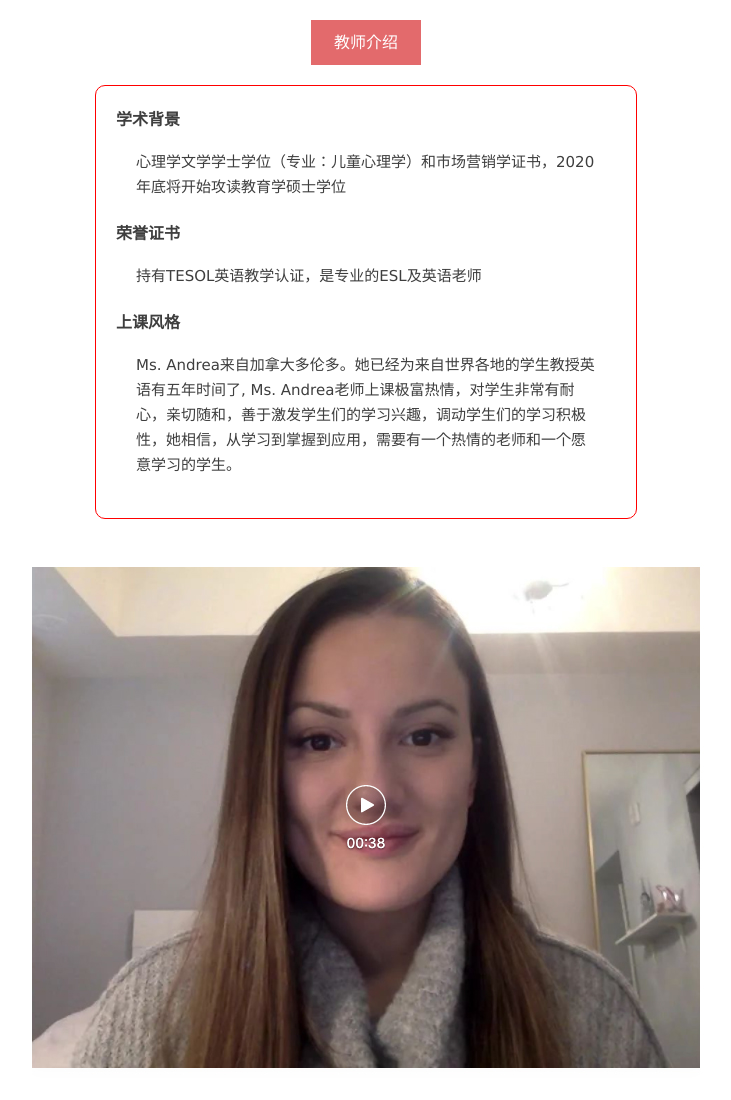
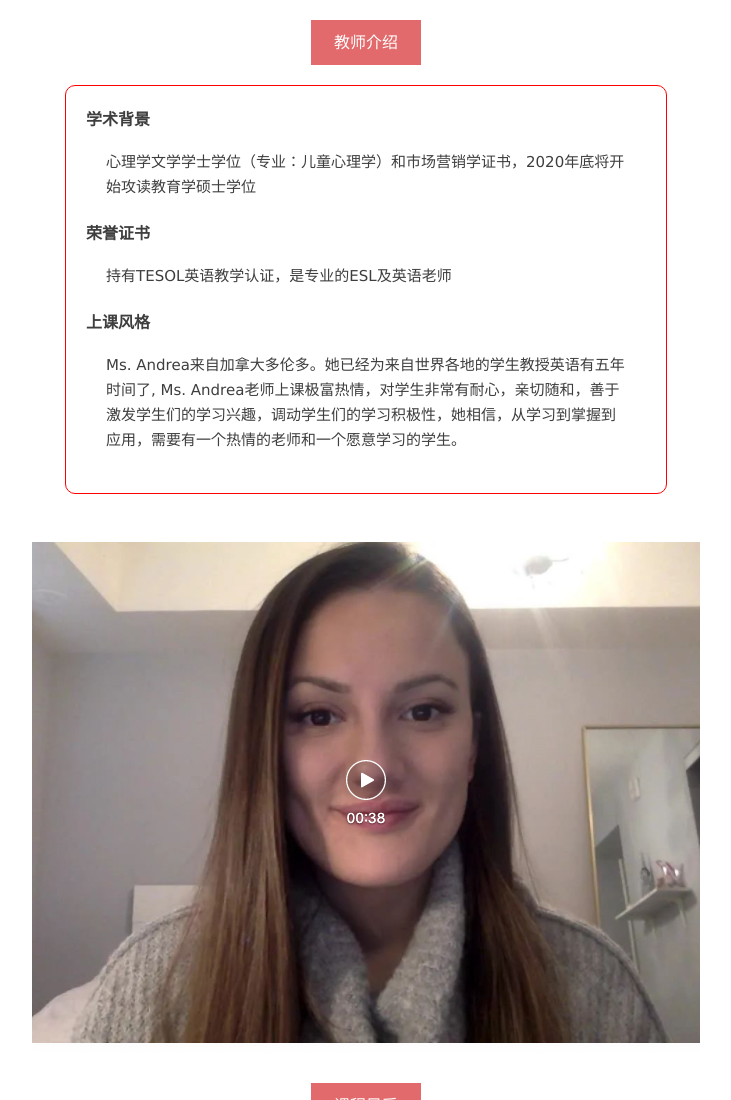
Before and after one commit to activityPage/activity1, a plain HTML site: page index.html in a window 1280 px wide. Shown: the top 1100 px of the page, without its empty margins (274-1005 px from the left). Drawn offline with Linux system fonts and the light colour scheme; files whose address does not match are found by name.

Commit message:
complete

```diff
--- a/index.html
+++ b/index.html
@@ -33,11 +33,11 @@
     }
 
     .header {
-      max-width: 500px;
+      width: 80%;
+      margin: 20px auto;
       border: 1px solid red;
       border-radius: 10px;
       padding: 20px;
-      margin: 20px auto;
     }
 
     .header .title {
@@ -85,6 +85,7 @@
 <body>
   <div class="common-title">教师介绍</div>
   <div class="header">
+    <div class="header-content">
       <div class="title">学术背景</div>
       <div class="content">心理学文学学士学位（专业：儿童心理学）和市场营销学证书，2020年底将开始攻读教育学硕士学位</div>
       <div class="title">荣誉证书</div>
@@ -92,6 +93,8 @@
       <div class="title">上课风格</div>
       <div class="content">Ms. Andrea来自加拿大多伦多。她已经为来自世界各地的学生教授英语有五年时间了, Ms.
         Andrea老师上课极富热情，对学生非常有耐心，亲切随和，善于激发学生们的学习兴趣，调动学生们的学习积极性，她相信，从学习到掌握到应用，需要有一个热情的老师和一个愿意学习的学生。</div>
+    </div>
+
   </div>
   <a
     href="https://mpvideo.qpic.cn/0bf2gue2gaajzyadmlwjgbpvsnodum2qtiya.f10002.mp4?dis_k=2fb12bf17f55c83deccc571392816433&dis_t=1638704396&vid=wxv_1625117580266962945&format_id=10002&support_redirect=0&mmversion=false">
```
Lines whose indentation alone changed are shown as unchanged.
